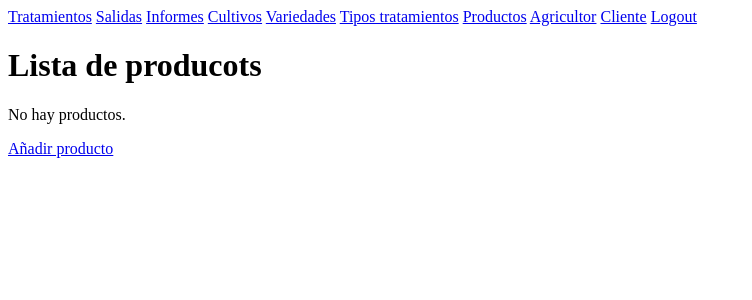
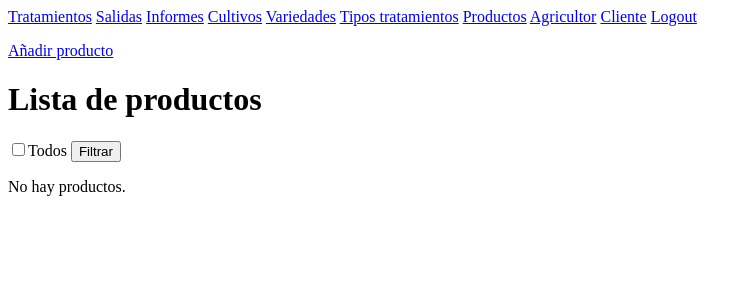
Before and after one commit to robcbean/ctrfijosssite, a Django app: page /controlfitos/producto/list in a window 1280 px wide. Shown: the top 300 px of the page, without its empty margins (0-752 px from the left). Run offline with Django 4.2, Linux system fonts and the light colour scheme; the visitor is signed in with stand-in values (Sample User, id 1); data that the repository does not hold is empty.

Commit message:
Finalización versión 1.0

```diff
--- a/controlfitos/templates/controlfitos/base_template.html
+++ b/controlfitos/templates/controlfitos/base_template.html
@@ -27,6 +27,7 @@
         }
     </style>
     <title>Control tratamientos y salidas del campo</title>
+    <meta name="viewport" content="width=device-width, initial-scale=1">
 </head>
 <body>
 
--- a/controlfitos/templates/controlfitos/producto_list.html
+++ b/controlfitos/templates/controlfitos/producto_list.html
@@ -1,16 +1,20 @@
 {% extends "controlfitos/base_template.html" %}
 {% block content %}
-    <h1>Lista de producots</h1>
+    <form method="GET"> {% csrf_token %}
+    <p><a href="/controlfitos/producto/add">Añadir producto</a></p>
+    <h1>Lista de productos</h1>
+    <input type="checkbox" name="todos" {{check_todos}}}>Todos</input>
+    <input type="submit" value="Filtrar">
     {% if producto_list %}
     <ul>
       {% for producto in producto_list %}
       <li>
-        <a href="{{ producto.id }}">{{ producto.nombre }}</a>
+        <a href="{{ producto.id }}">{{ producto.nombre | upper}}</a>
       </li>
       {% endfor %}
     </ul>
     {% else %}
       <p>No hay productos.</p>
     {% endif %}
-    <a href="/controlfitos/variedad/add">Añadir producto</a>
+    </form>
 {% endblock %}
--- a/controlfitos/templates/controlfitos/reports_template.html
+++ b/controlfitos/templates/controlfitos/reports_template.html
@@ -2,6 +2,7 @@
 {% block content %}
 <ul>
     <li><a href="./{{ KilosPorAnyo }}">Kilos por año</a> </li>
-    <li><a href="./{{ KilosPorVaridad }}">Kilos por variedad</a></li>
+    <li><a href=".">Informe de salida (Pendiente)</a></li>
+    <li><a href=".">Informe de tratamientos (Pendiente)</a></li>
 </ul>
 {% endblock content %}
--- a/controlfitos/templates/controlfitos/salidas_template.html
+++ b/controlfitos/templates/controlfitos/salidas_template.html
@@ -38,7 +38,7 @@
                 </select>
             </td>
             <td><input type="number" name="cantidad"></td>
-            <td><button type="submit"><img src="{% static saveicon %}"/></button></td>
+            <td><button type="submit"><img src="{% static saveicon %}" width="50%" height="50%"/></button></td>
         </tr>
         {%for salida in salidas %}
         <tr>
@@ -47,7 +47,7 @@
             <td>{{salida.albaran}}</td>
             <td><a href="/controlfitos/variedad/{{salida.variedad.id}}">{{salida.variedad.nombre}}</a></td>
             <td>{{salida.cantidad}}</td>
-            <td><a href="/controlfitos/salidas/del/{{salida.id}}"><img src="{% static delicon %}"/></a></td>
+            <td><a href="/controlfitos/salidas/del/{{salida.id}}"><img src="{% static delicon %}" width="50%" height="50$"/></a></td>
         </tr>
         {%endfor %}
     </table>
--- a/controlfitos/templates/controlfitos/tratamientos_template.html
+++ b/controlfitos/templates/controlfitos/tratamientos_template.html
@@ -28,14 +28,14 @@
             {% endfor %}
         </select>
     </td>
-    <td><button type="submit"><img src="{% static saveicon %}"/></button></td>
+    <td><button type="submit"><img src="{% static saveicon %}" width="50%" height="50%"/></button></td>
 </tr>
 {% for variedadetratamiento in variedadestramiento %}
 <tr>
     <td>{{ variedadetratamiento.tratamiento.fecha|date:"d/m/y" }}</td>
     <td><a href="/controlfitos/producto/{{variedadetratamiento.tratamiento.producto.id}}">{{variedadetratamiento.tratamiento.producto.nombre|upper}}</a></td>
     <td><a href="/controlfitos/variedad/{{variedadetratamiento.variedad.id}}">{{variedadetratamiento.variedad.nombre}}</a></td>
-    <td><a href="/controlfitos/tratamientos/del/{{variedadetratamiento.id}}/{{variedadetratamiento.tratamiento.id}}"><img src="{% static delicon %}"/></a></td>
+    <td><a href="/controlfitos/tratamientos/del/{{variedadetratamiento.id}}/{{variedadetratamiento.tratamiento.id}}"><img src="{% static delicon %}" width="50%" height="50%"/></a></td>
 </tr>
 {% endfor %}
 </table>
--- a/controlfitos/views.py
+++ b/controlfitos/views.py
@@ -37,6 +37,8 @@ class ProductoUpdateView(UpdateView):
     model = Producto
     fields = '__all__'
     success_url = '/controlfitos/producto/list'
+
+
     @method_decorator(login_required)
     def dispatch(self, request, *args, **kwargs):
         return super().dispatch(request,*args, **kwargs)
@@ -45,9 +47,36 @@ class ProductoUpdateView(UpdateView):
 class ProductoList(ListView):
     model = Producto
     fields = '__all__'
+    ordering = ['name']
+
+    def get_initial(self):
+        return {'check_todos': 'off'}
+
+
+    def get_context_data(self,  **kwargs):
+        todos = self.request.GET.get('todos')
+        context = super(ProductoList, self).get_context_data(**kwargs)
+        qs = kwargs.pop('object_list', self.object_list)
+        if todos == None or todos == "off":
+            context['check_todos'] = ''
+        else:
+            context['check_todos'] = 'checked=true'
+        return context
+
     @method_decorator(login_required)
     def dispatch(self, request, *args, **kwargs):
         return super().dispatch(request,*args, **kwargs)
+
+
+
+    def get_queryset(self, **kwargs):
+        todos = self.request.GET.get('todos')
+        print(f'Todos:{todos}\n')
+        if todos == None or todos == "":
+            productos = Producto.objects.filter(noDisponible=False)
+        else:
+            productos = Producto.objects.all()
+        return productos
 
 
 class TipoTratamientoUpdateView(UpdateView):
```
Also changed, not shown: controlfitos/static/kilosporanyo.jpg.
